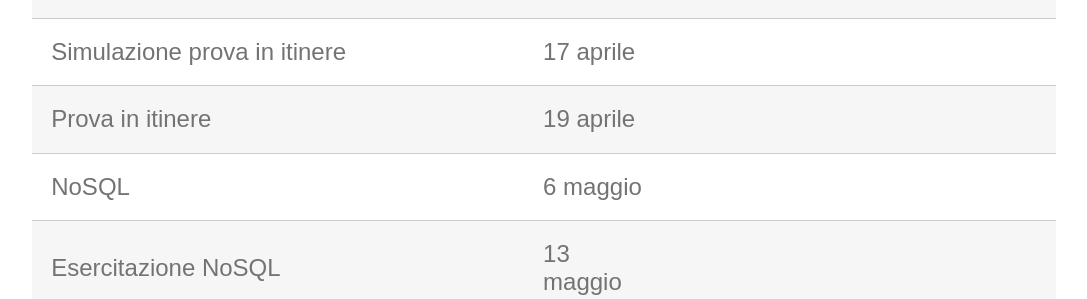
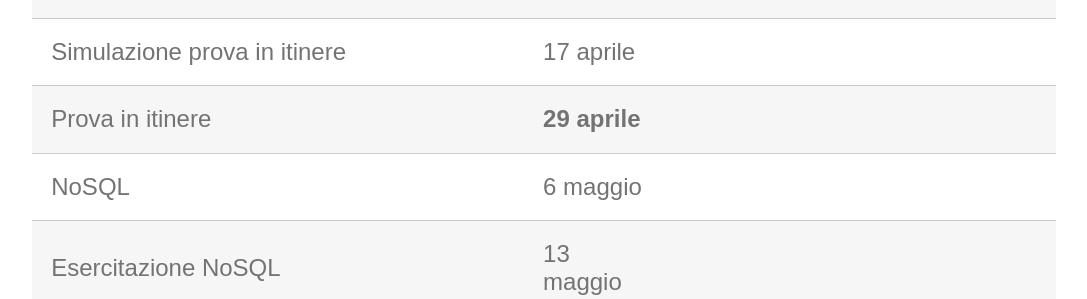
Before and after one commit to perceivelab/db-fo-24, a Jekyll site: the page built from index.md, in a window 1280 px wide and 900 px high, scrolled down 1528 px. Shown: the part 155-454 px from the top of the window, without its empty margins (96-1183 px from the left). Built offline with Jekyll 4.4.1, drawn with Linux system fonts in a browser that asks for light colours.

Commit message:
Update index.md

```diff
--- a/index.md
+++ b/index.md
@@ -35,7 +35,7 @@ Il programma delle lezioni è provvisorio e può subire variazioni.
 | Esercitazione SQL                     | 8 aprile | | [Testo](https://studentiunict-my.sharepoint.com/:b:/g/personal/simone_palazzo_unict_it/EZxKnmkkLUFGo6C1GRyS_LYBLQgzXOxtQzmZTYL2gYP64A?e=ylGh3E), [Dati](https://studentiunict-my.sharepoint.com/:u:/g/personal/simone_palazzo_unict_it/EcyXwD6f8DtGvqvrwu1NFhsB_ed0864mACs9pDAjKFIZ4Q?e=axHjhY), [Soluzione](https://studentiunict-my.sharepoint.com/:u:/g/personal/simone_palazzo_unict_it/EQd7nqYs0hNNiMSKUzwsnp4Bm3JHN8e7WxyhcyS8UQ5bMg?e=b7ddR1) |
 | Esercitazione SQL                         | 15 aprile | | [Testo](https://studentiunict-my.sharepoint.com/:b:/g/personal/simone_palazzo_unict_it/EWzcH8SV0F1KpwRvntS6jFQBgNdmORBpCfi1kP7twsZw9A?e=N21zaj), [Dati](https://studentiunict-my.sharepoint.com/:u:/g/personal/simone_palazzo_unict_it/ES23m4KJDQlHnH6VmZW8ty8BMxS9JYulhf1SE-YwQ7_rDA?e=zGRb9o) |
 | Simulazione prova in itinere                         | 17 aprile |
-| Prova in itinere                          | 19 aprile |
+| Prova in itinere                          | **29 aprile** |
 | NoSQL                                     | 6 maggio |
 | Esercitazione NoSQL                       | 13 maggio |
 | Progettazione concettuale                 | 15 maggio |
```
